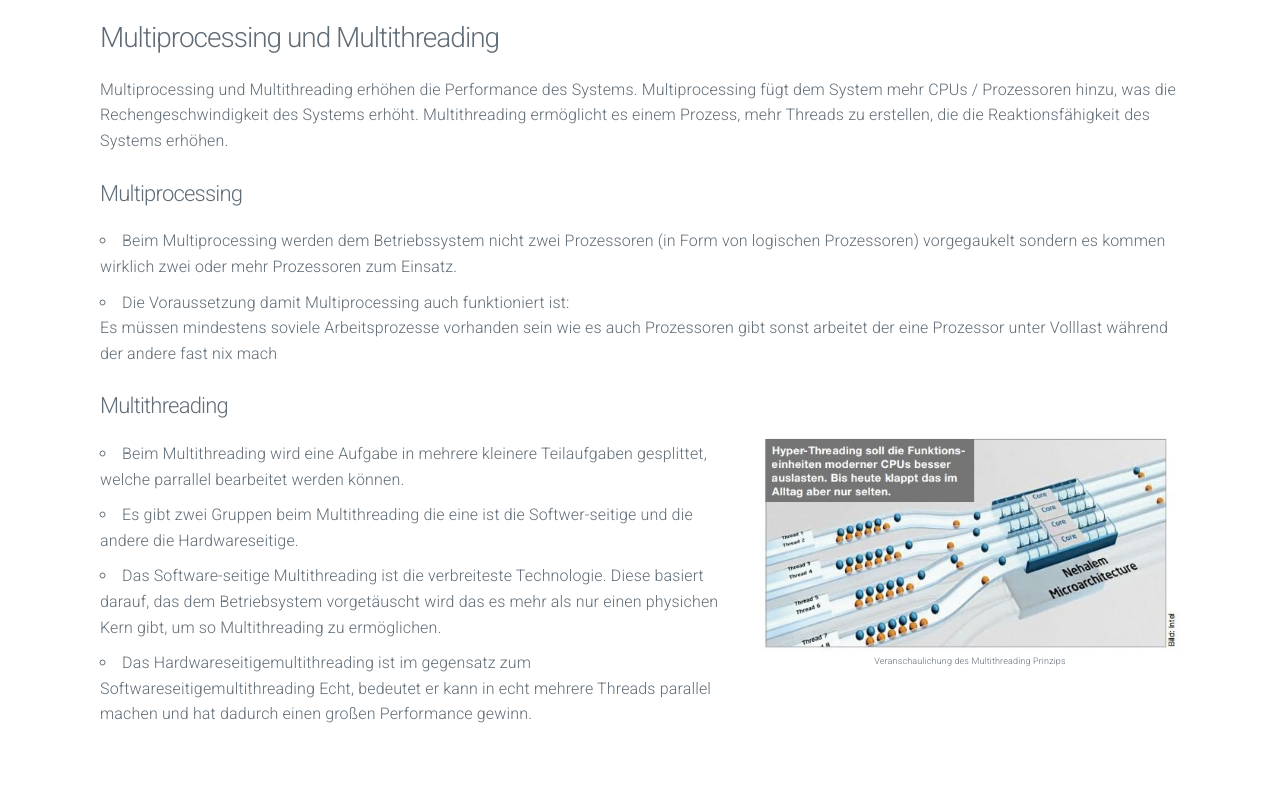
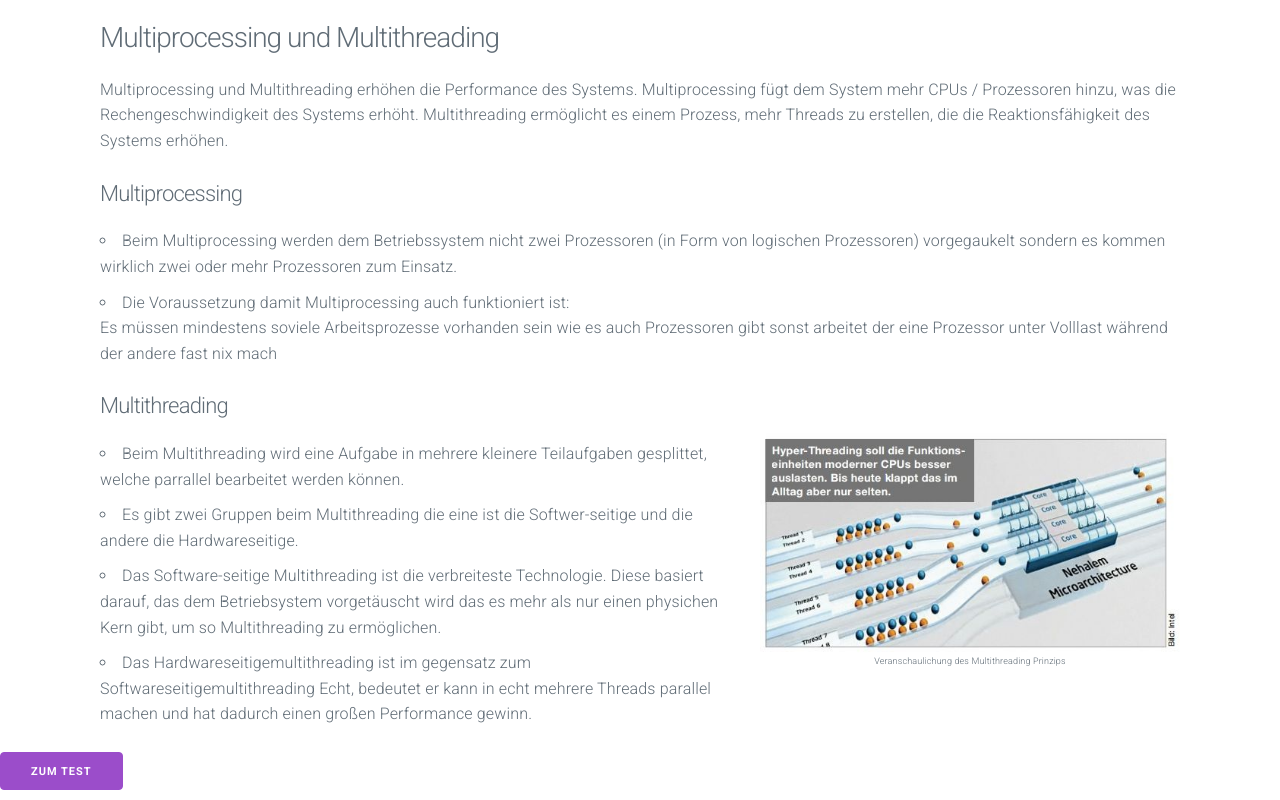
Before and after one commit to kassuro/CPU-Lernstation, a plain HTML site: page index.html in a window 1280 px wide. Shown: the part 3426-4226 px from the top of the page. Before the commit the page ends 4178 px from the top, so only its background shows below. Drawn offline with nearby package versions, Linux system fonts and the light colour scheme.

Commit message:
Adding button for test

```diff
--- a/index.html
+++ b/index.html
@@ -48,10 +48,10 @@
                 </p>
             </div>
         </section>
-
         <section class="row">
             <div class="column column-80">
                 <h2>Von-Neumann-Zyklus</h2>
+
                 <p>
                     Jeder Befehl, welcher von einem modernen Prozessor verbreitet wird, durchläuft den Von-Neumann-Zyklus. Dieser wurde von dem
                     gleichnamigen Wissenschaftler John von Neumann 1946 erfunden. Dieser Zyklus ermöglicht die Beschreibung
@@ -308,6 +308,9 @@
         </section>
 
     </article>
+    <a href="test.html">
+        <button class="">Zum Test</button>
+    </a>
     </div>
 </body>
 
```
